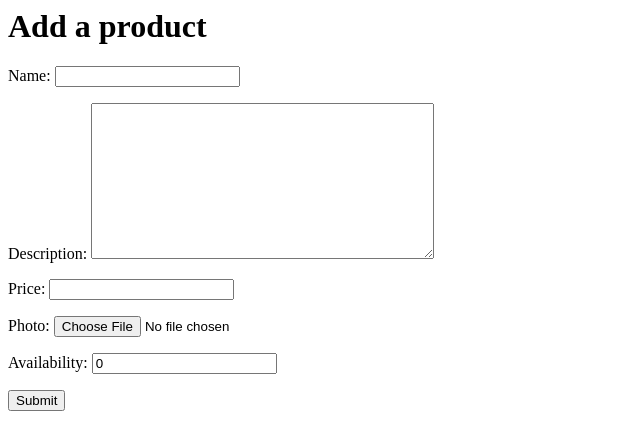
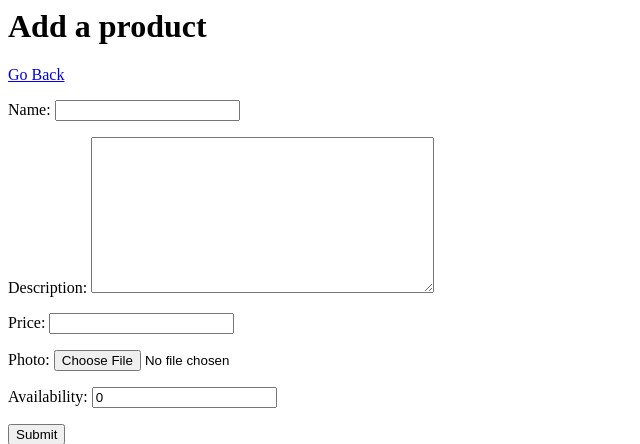
Before and after one commit to wiziz/groceries, a Django app: page /createProduct/ in a window 1280 px wide. Shown: the top 444 px of the page, without its empty margins (0-640 px from the left). Run offline with Django 3.2, Linux system fonts and the light colour scheme.

Commit message:
createProduct

```diff
--- a/store/templates/store/create_Product.html
+++ b/store/templates/store/create_Product.html
@@ -1,5 +1,5 @@
 <h1>Add a product</h1>
-
+<a href ="{% url 'products' %}"> Go Back</a>
 <form method='POST' action="" enctype="multipart/form-data">
     {% csrf_token %}
     {{form.as_p}}
```
Also changed, not shown: store/images/nutella.jpg (deleted), store/images/nutella_98AmHCA.jpg (deleted), store/images/nutella_C0aoCed.jpg (deleted).
